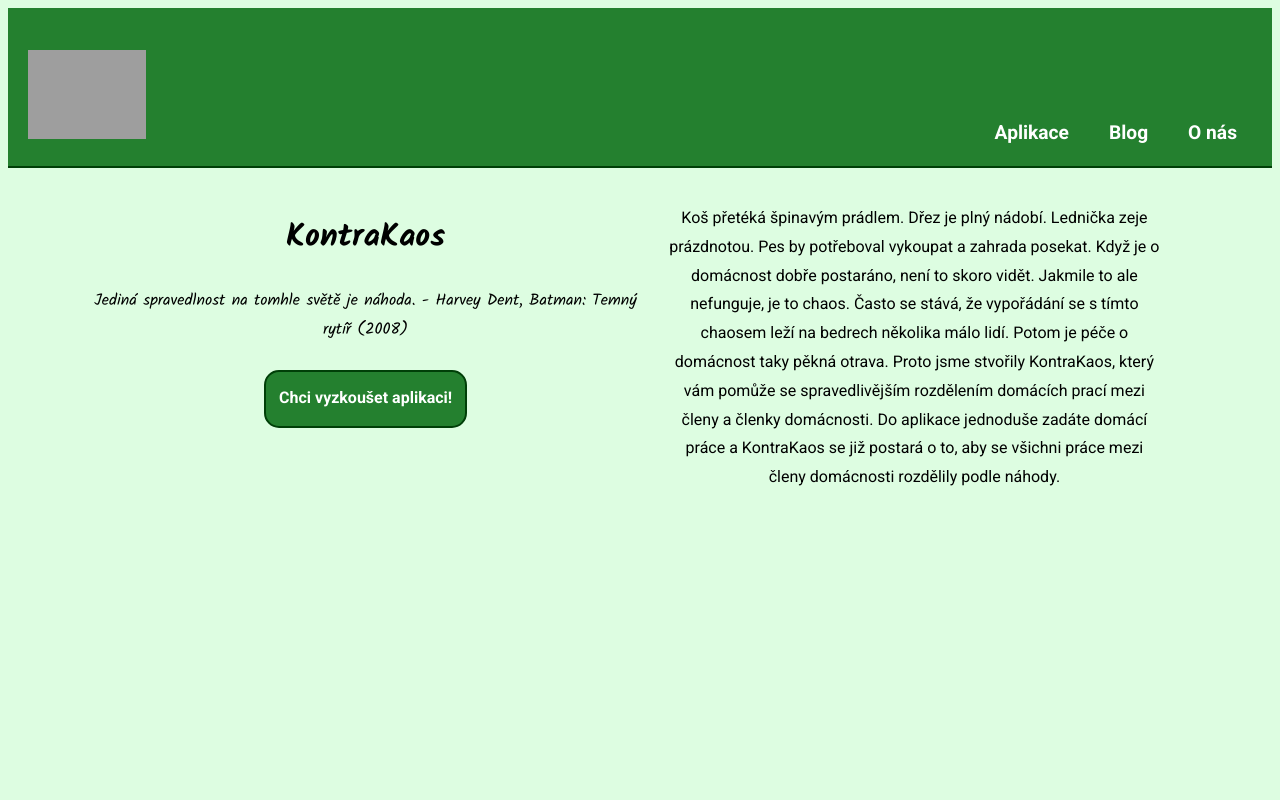
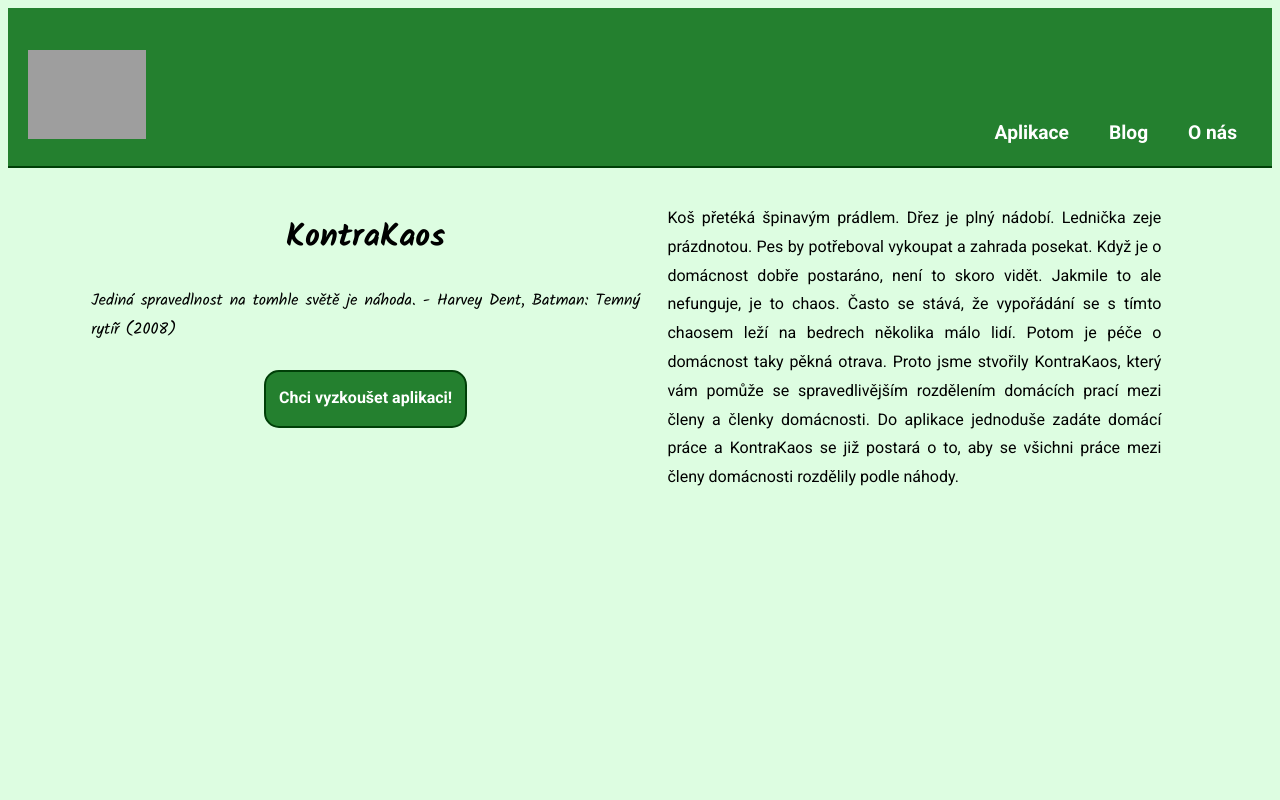
Before and after one commit to mpazlar/kontrakaos, a React app: page / in a window 1280 px wide. Shown: the top 800 px of the page. Built offline with nearby package versions, Linux system fonts and the light colour scheme; grey boxes are pictures that could not be loaded.

Commit message:
styly ArticleDetail + react-markdown

```diff
--- a/src/Article/style.css
+++ b/src/Article/style.css
@@ -16,3 +16,7 @@
 .blog__clanek img {
   height: 10em;
 }
+
+.article__title {
+  font-family: 'Kalam', cursive;
+}
--- a/src/ArticleDetail/style.css
+++ b/src/ArticleDetail/style.css
@@ -1,5 +1,5 @@
 .detail__title {
-  font-family: 'Kalam', cursive;
+  font-family: 'Roboto', sans-serif;
 }
 
 .detail__article {
@@ -15,3 +15,12 @@
 .detail__perex {
   font-weight: bold;
 }
+
+p {
+  text-align: justify;
+}
+
+h3 {
+  font-family: 'Roboto', sans-serif;
+  text-align: justify;
+}
```
